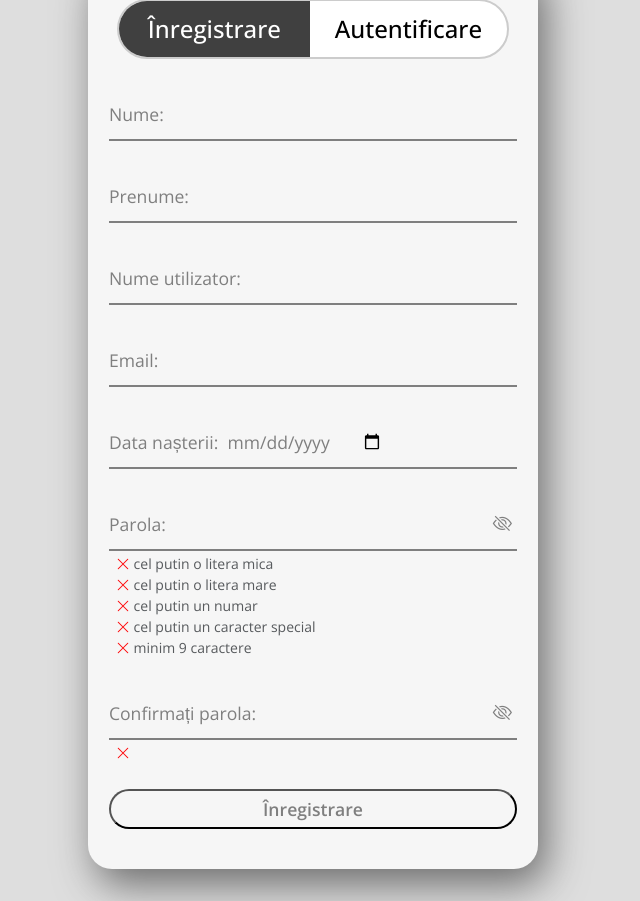
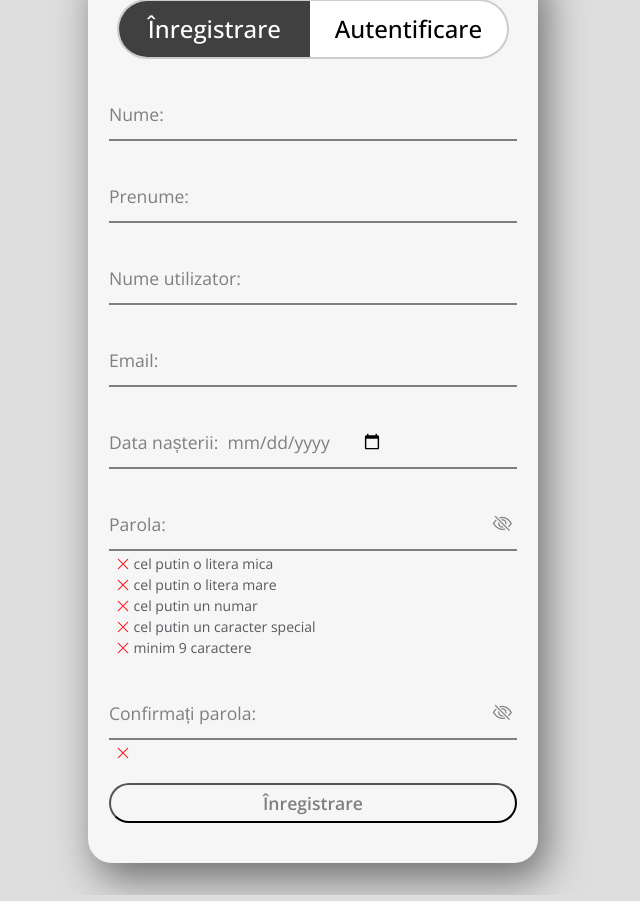
Before and after one commit to IoanaxX7/LearnSphere, a PHP site: page /signin.php in a window 1280 px wide. Shown: the part 57-958 px from the top of the page, without its empty margins (327-967 px from the left). Run offline with PHP 8.4, Linux system fonts and the light colour scheme.

Commit message:
stiluriForms

```diff
--- a/assets/stiluriForms.css
+++ b/assets/stiluriForms.css
@@ -124,7 +124,7 @@
 }
 
 .form-btn-signin {
-  margin-top: 1.5em;
+  margin-top: .25em;
 }
 
 .material_form {
@@ -199,3 +199,8 @@
   margin-top: 0.3em;
   width: 29.1em;
 }
+
+.alert-wrapper{
+  width: 400px;
+  padding-top: 1em;
+}
```
